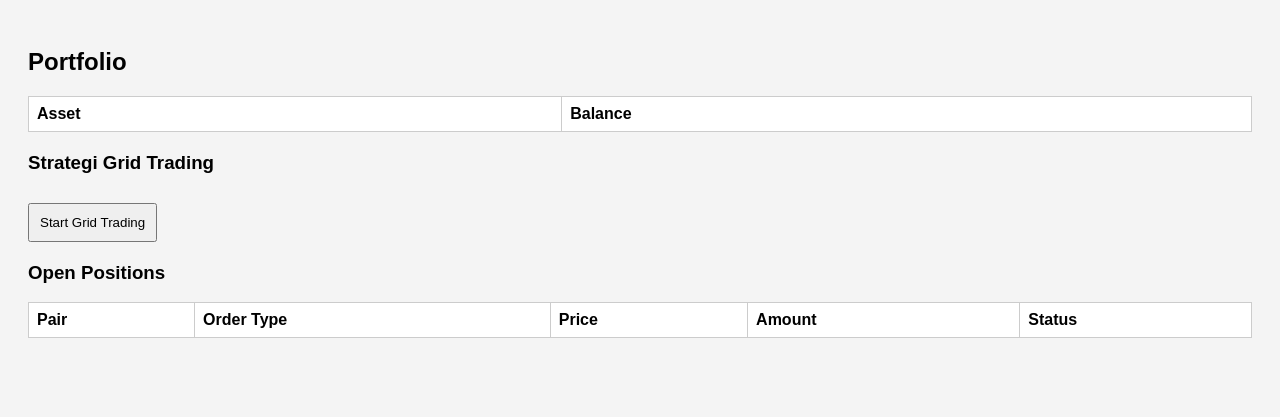
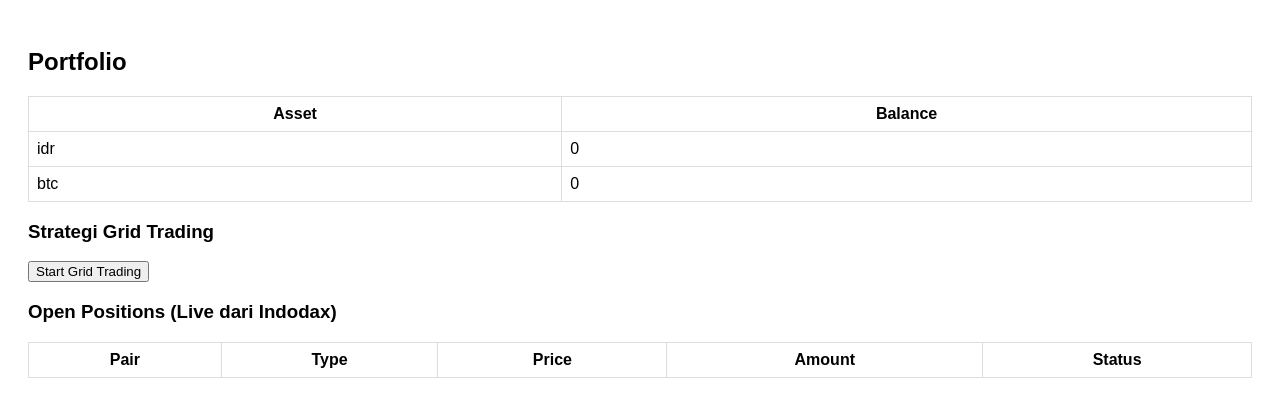
Before and after one commit to Mitradigitalindonesia/AutobotX-Indodax, a FastAPI app: page /dashboard in a window 1280 px wide. Shown: the top 417 px of the page. Run offline with FastAPI, Linux system fonts and the light colour scheme; lists and menus that the app fills with data are empty.

Commit message:
Update dashboard.html

```diff
--- a/templates/dashboard.html
+++ b/templates/dashboard.html
@@ -2,198 +2,105 @@
 <html>
 <head>
     <title>Dashboard</title>
+    <meta charset="UTF-8" />
     <style>
-        body {
-            font-family: Arial, sans-serif;
-            padding: 20px;
-            background-color: #f4f4f4;
-        }
-        h2, h3 {
-            margin-top: 20px;
-        }
-        table {
-            width: 100%;
-            margin-top: 10px;
-            border-collapse: collapse;
-            background: white;
-        }
-        th, td {
-            border: 1px solid #ccc;
-            padding: 8px;
-            text-align: left;
-        }
-        button {
-            margin-top: 10px;
-            padding: 10px;
-            cursor: pointer;
-        }
-        #gridModal {
-            display: none;
-            position: fixed;
-            top: 10%;
-            left: 50%;
-            transform: translateX(-50%);
-            background: white;
-            padding: 20px;
-            border: 2px solid #000;
-            box-shadow: 0px 0px 10px rgba(0,0,0,0.5);
-            z-index: 999;
-        }
-        #gridModal form input,
-        #gridModal form select {
-            width: 100%;
-            margin: 5px 0;
-            padding: 8px;
-        }
+        body { font-family: Arial; padding: 20px; }
+        table { border-collapse: collapse; width: 100%; margin-top: 10px; }
+        th, td { border: 1px solid #ddd; padding: 8px; }
+        #gridModal { display: none; position: fixed; background: #fff; padding: 20px; border: 2px solid #000; top: 10%; left: 50%; transform: translateX(-50%); z-index: 1000; }
     </style>
 </head>
 <body>
     <h2>Portfolio</h2>
-    <table id="portfolioTable">
+    <table>
         <thead>
             <tr><th>Asset</th><th>Balance</th></tr>
         </thead>
-        <tbody id="portfolioBody"></tbody>
+        <tbody>
+            {% for asset, balance in portfolio.items() %}
+            <tr><td>{{ asset }}</td><td>{{ balance }}</td></tr>
+            {% endfor %}
+        </tbody>
     </table>
 
     <h3>Strategi Grid Trading</h3>
-    <button id="openGridModal">Start Grid Trading</button>
+    <button onclick="openGridModal()">Start Grid Trading</button>
 
     <div id="gridModal">
         <form id="gridForm">
-            <h3>Grid Trading Setup</h3>
-
-            <label for="pair">Pair:</label>
-            <select name="pair" id="pair" required>
-                <option value="btc_idr">BTC/IDR</option>
-                <option value="eth_idr">ETH/IDR</option>
-                <option value="bnb_idr">BNB/IDR</option>
-            </select>
-
-            <label for="low_price">Harga Terendah:</label>
-            <input type="number" name="low_price" step="any" required>
-
-            <label for="high_price">Harga Tertinggi:</label>
-            <input type="number" name="high_price" step="any" required>
-
-            <label for="grid_count">Jumlah Grid:</label>
-            <input type="number" name="grid_count" min="1" required>
-
-            <label for="balance">Alokasi Saldo (IDR):</label>
-            <input type="number" name="balance" step="any" required>
-
-            <button type="submit">Mulai Strategi</button>
-            <button type="button" onclick="closeModal()">Batal</button>
+            <label>Pair:
+                <select name="pair" required>
+                    {% for pair in pairs %}
+                        <option value="{{ pair }}">{{ pair|upper }}</option>
+                    {% endfor %}
+                </select>
+            </label>
+            <label>Harga Terendah: <input type="number" step="any" name="low_price" required></label>
+            <label>Harga Tertinggi: <input type="number" step="any" name="high_price" required></label>
+            <label>Jumlah Grid: <input type="number" name="grid_count" required></label>
+            <label>Saldo IDR: <input type="number" step="any" name="balance" required></label>
+            <button type="submit">Mulai</button>
+            <button type="button" onclick="closeGridModal()">Batal</button>
         </form>
     </div>
 
-    <h3>Open Positions</h3>
-    <table id="positionsTable">
+    <h3>Open Positions (Live dari Indodax)</h3>
+    <table>
         <thead>
-            <tr>
-                <th>Pair</th>
-                <th>Order Type</th>
-                <th>Price</th>
-                <th>Amount</th>
-                <th>Status</th>
-            </tr>
+            <tr><th>Pair</th><th>Type</th><th>Price</th><th>Amount</th><th>Status</th></tr>
         </thead>
         <tbody id="positionsBody"></tbody>
     </table>
 
     <script>
-        const modal = document.getElementById("gridModal");
-        const closeModal = () => modal.style.display = "none";
-        document.getElementById("openGridModal").onclick = () => modal.style.display = "block";
+        const api_key = localStorage.getItem("api_key");
+        const api_secret = localStorage.getItem("api_secret");
+
+        function openGridModal() { document.getElementById("gridModal").style.display = "block"; }
+        function closeGridModal() { document.getElementById("gridModal").style.display = "none"; }
 
         document.getElementById("gridForm").onsubmit = async (e) => {
             e.preventDefault();
             const form = new FormData(e.target);
             const payload = Object.fromEntries(form.entries());
-
-            const api_key = localStorage.getItem("api_key");
-            const api_secret = localStorage.getItem("api_secret");
-
-            if (!api_key || !api_secret) {
-                alert("API Key belum tersedia. Silakan login ulang.");
-                return;
-            }
-
             payload.api_key = api_key;
             payload.api_secret = api_secret;
 
-            const response = await fetch('/start_grid_trading', {
-                method: 'POST',
-                headers: { 'Content-Type': 'application/json' },
+            const res = await fetch("/start_grid_trading", {
+                method: "POST",
+                headers: { "Content-Type": "application/json" },
                 body: JSON.stringify(payload),
             });
-
-            const result = await response.json();
-            if (response.ok && result.success) {
-                alert('Strategi berhasil dimulai!');
-                closeModal();
-                loadPositions();
-            } else {
-                alert('Gagal: ' + (result.message || result.error));
-            }
+            const json = await res.json();
+            alert(json.message || json.error);
+            closeGridModal();
+            loadPositions();
         };
 
-        async function loadPortfolio() {
-            const api_key = localStorage.getItem("api_key");
-            const api_secret = localStorage.getItem("api_secret");
+        async function loadPositions() {
+            const res = await fetch("/positions", {
+                method: "POST",
+                headers: { "Content-Type": "application/json" },
+                body: JSON.stringify({ api_key, api_secret }),
+            });
+            const orders = await res.json();
+            const tbody = document.getElementById("positionsBody");
+            tbody.innerHTML = "";
 
-            const res = await fetch('/portfolio', {
-                method: 'POST',
-                headers: { 'Content-Type': 'application/json' },
-                body: JSON.stringify({ api_key, api_secret })
+            orders.forEach(o => {
+                const tr = document.createElement("tr");
+                tr.innerHTML = `
+                    <td>${o.pair}</td>
+                    <td>${o.type}</td>
+                    <td>${o.price}</td>
+                    <td>${o.amount}</td>
+                    <td>${o.status}</td>
+                `;
+                tbody.appendChild(tr);
             });
-            const result = await res.json();
-
-            const tbody = document.getElementById("portfolioBody");
-            tbody.innerHTML = '';
-            if (result.success) {
-                const data = result.return.balance;
-                for (const [asset, balance] of Object.entries(data)) {
-                    const row = document.createElement("tr");
-                    row.innerHTML = `<td>${asset.toUpperCase()}</td><td>${balance}</td>`;
-                    tbody.appendChild(row);
-                }
-            }
         }
 
-        async function loadPositions() {
-            const api_key = localStorage.getItem("api_key");
-            const api_secret = localStorage.getItem("api_secret");
-
-            const res = await fetch('/positions', {
-                method: 'POST',
-                headers: { 'Content-Type': 'application/json' },
-                body: JSON.stringify({ api_key, api_secret })
-            });
-
-            const data = await res.json();
-            const tbody = document.getElementById("positionsBody");
-            tbody.innerHTML = '';
-
-            if (Array.isArray(data)) {
-                data.forEach(pos => {
-                    const row = document.createElement("tr");
-                    row.innerHTML = `
-                        <td>${pos.pair}</td>
-                        <td>${pos.type}</td>
-                        <td>${pos.price}</td>
-                        <td>${pos.amount}</td>
-                        <td>${pos.status}</td>
-                    `;
-                    tbody.appendChild(row);
-                });
-            }
-        }
-
-        window.onload = () => {
-            loadPortfolio();
-            loadPositions();
-        };
+        window.onload = loadPositions;
     </script>
 </body>
 </html>
```
